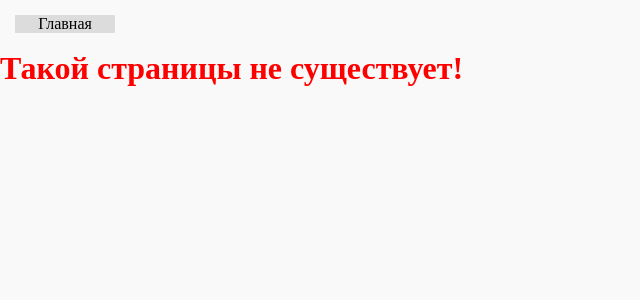
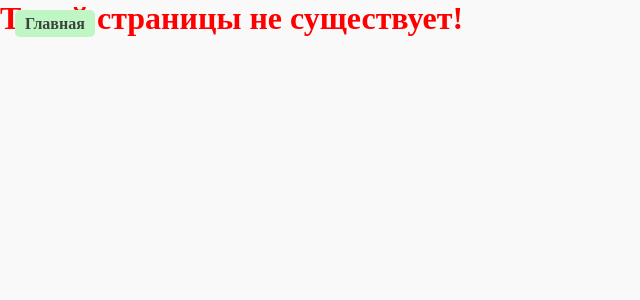
Before and after one commit to vitaly0294/rick-and-morty, a React app: page /error in a window 1280 px wide. Shown: the top 300 px of the page, without its empty margins (0-640 px from the left). Built offline with nearby package versions, Linux system fonts and the light colour scheme.

Commit message:
Working with Main

```diff
--- a/src/components/UI/navBar/NavBar.jsx
+++ b/src/components/UI/navBar/NavBar.jsx
@@ -1,13 +1,13 @@
 import React from 'react';
 import { Link } from 'react-router-dom';
-import './navBar.scss';
+import style from './navBar.module.scss';
 
 function NavBar() {
   return (
-    <div className="navBar">
-      <div className="navBar__link">
+    <div className={style.navBar}>
+      <span className={style.link}>
         <Link to="/">Главная</Link>
-      </div>
+      </span>
     </div>
   );
 }
--- /dev/null
+++ b/src/components/UI/navBar/navBar.module.scss
@@ -0,0 +1,25 @@
+.navBar {
+  position: absolute;
+  top: 0;
+  left: 0;
+  right: 0;
+  height: 50px;
+  width: 100vw;
+  padding: 15px;
+}
+
+.link {
+  margin-right: 10px;
+  padding: 5px 10px;
+
+  font-weight: 900;
+  text-align: center;
+  background: rgb(192, 245, 196);
+  border-radius: 5px;
+  color: rgb(58, 68, 61);
+
+  &:hover {
+    background: rgb(136, 237, 145);
+    color: rgb(0, 0, 0);
+  }
+}
--- a/src/index.scss
+++ b/src/index.scss
@@ -11,6 +11,7 @@ html {
 }
 
 body {
+  overflow-x: hidden;
   background-color: #f9f9f9;
   color: black;
 }
--- a/src/pages/main/Main.jsx
+++ b/src/pages/main/Main.jsx
@@ -2,7 +2,7 @@
 /* eslint-disable no-unused-vars */
 import React, { useEffect, useState } from 'react';
 import { useDispatch, useSelector } from 'react-redux';
-import './main.scss';
+import styles from './main.module.scss';
 
 import Error from '../../components/error/Error';
 import EpisodeList from '../../components/episodeList/EpisodeList';
@@ -15,7 +15,10 @@ import { linkApiEpisode } from '../../constants';
 
 import { getPageMain, getPageMainFilter } from '../../actions/main';
 
+import mainImage from '../../asset/images/main.jpg';
+
 function Main() {
+  console.log(mainImage);
   const [linkPageParam, setLinkPageParam] = useState({});
 
   const dispatch = useDispatch();
@@ -52,6 +55,7 @@ function Main() {
   return (
     <div>
       {/* <EpisodesFilterList filter={filter} setFilter={setFilter} /> */}
+      <img src={mainImage} alt="main" className={styles.img} />
 
       <Error errors={infoPage.errors} />
 
--- /dev/null
+++ b/src/pages/main/main.module.scss
@@ -0,0 +1,10 @@
+// .main {
+//   background: no-repeat url('../../assets/img/main.jpg');
+// }
+
+.img {
+  display: block;
+  width: 100vw;
+  height: 100vh;
+  object-fit: cover;
+}
--- a/webpack.config.js
+++ b/webpack.config.js
@@ -30,7 +30,8 @@ module.exports = {
       },
       {
         test: /\.(jpg|jpeg|png|svg)$/,
-        use: ['file-loader'],
+        type: 'asset/resource',
+
       },
       {
         test: /\.m?js$/,
```
Also changed, not shown: src/asset/images/main.jpg (renamed from src/qir9hv3hn6qeavxw.jpg).
